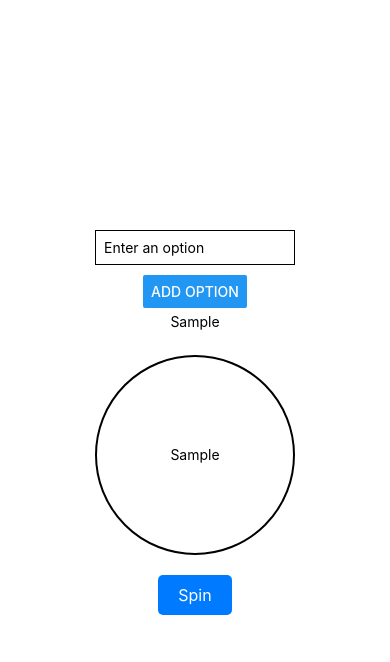
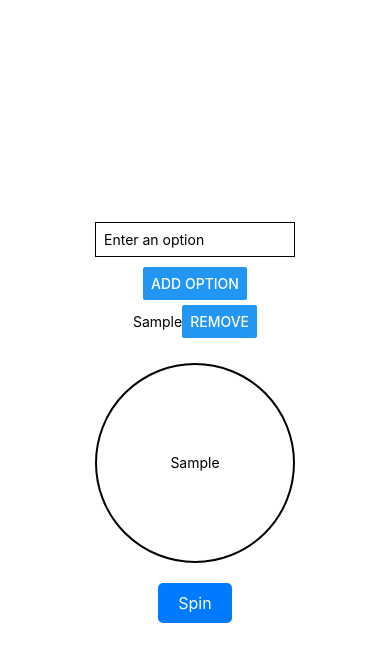
Before and after one commit to YiyangShao/TurntableDecisionHelper, a React Native app: screen / in a window 390 px wide. Both pictures are taken after typing "Sample" into the empty fields and a click on the button "ADD OPTION". Shown: the top 662 px of the page. Built offline with nearby package versions, Linux system fonts and the light colour scheme.

Commit message:
add remove button

```diff
--- a/src/components/Turntable.js
+++ b/src/components/Turntable.js
@@ -1,6 +1,6 @@
 /**
  * Turntable.js - This component handles the display and logic of the turntable.
- * Users can input their own decision options and spin the turntable to randomly select one.
+ * Users can input their own decision options, remove them, and spin the turntable to randomly select one.
  */
 
 import React, { useState } from 'react';
@@ -13,10 +13,17 @@ const Turntable = () => {
   const [inputValue, setInputValue] = useState('');
 
   const addOption = () => {
-    if (inputValue.trim()) {
-      setOptions([...options, inputValue.trim()]);
+    const trimmedInput = inputValue.trim();
+
+    // Validate to prevent empty or duplicate options
+    if (trimmedInput && !options.includes(trimmedInput)) {
+      setOptions([...options, trimmedInput]);
       setInputValue(''); // Reset the input field
     }
+  };
+
+  const removeOption = (option) => {
+    setOptions(options.filter((opt) => opt !== option));
   };
 
   const spinTurntable = () => {
@@ -54,11 +61,16 @@ const Turntable = () => {
       />
       <Button title="Add Option" onPress={addOption} />
 
-      {/* Display added options */}
+      {/* Display added options with remove functionality */}
       <FlatList
         data={options}
         keyExtractor={(item, index) => index.toString()}
-        renderItem={({ item }) => <Text style={styles.option}>{item}</Text>}
+        renderItem={({ item }) => (
+          <View style={styles.optionRow}>
+            <Text style={styles.option}>{item}</Text>
+            <Button title="Remove" onPress={() => removeOption(item)} />
+          </View>
+        )}
         style={styles.optionList}
       />
 
@@ -97,8 +109,14 @@ const styles = StyleSheet.create({
     marginBottom: 10,
   },
   optionList: {
-    maxHeight: 100,
+    maxHeight: 150,
     marginBottom: 20,
+  },
+  optionRow: {
+    flexDirection: 'row',
+    justifyContent: 'space-between',
+    alignItems: 'center',
+    marginVertical: 5,
   },
   turntable: {
     width: 200,
```
Also changed, not shown: 1 other file (tests, documents, lock files or other folders).
